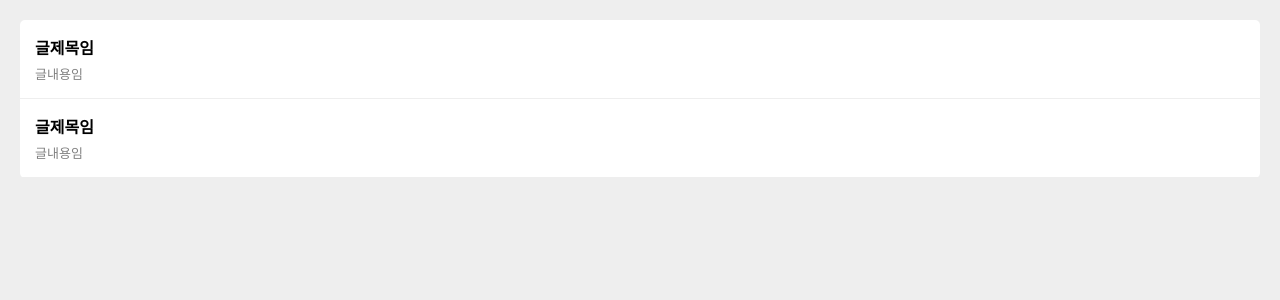
After one commit to 2ckdaks/node_study, a Node server app: template views/list.ejs in a window 1280 px wide. The commit adds this page. Shown: the top 300 px of the page. Run offline with Node 20, Linux system fonts and the light colour scheme; the template is opened without the code that fills it, so the values that code supplies are empty; some libraries are stand-ins or nearby versions.

Commit message:
ejs셋팅, 출력한 데이터 전달

```diff
--- a/package.json
+++ b/package.json
@@ -12,6 +12,7 @@
   "license": "ISC",
   "dependencies": {
     "dotenv": "^16.4.1",
+    "ejs": "^3.1.9",
     "express": "^4.18.2",
     "mongodb": "^5.9.2",
     "nodemon": "^3.0.3"
--- a/public/main.css
+++ b/public/main.css
@@ -13,3 +13,25 @@ body {
 .logo {
   font-weight: bold;
 }
+
+.grey-bg {
+  background: #eee;
+}
+.white-bg {
+  background: white;
+  margin: 20px;
+  border-radius: 5px;
+}
+.list-box {
+  padding: 10px;
+  border-bottom: 1px solid #eee;
+}
+.list-box h4 {
+  font-size: 16px;
+  margin: 5px;
+}
+.list-box p {
+  font-size: 13px;
+  margin: 5px;
+  color: grey;
+}
--- a/server.js
+++ b/server.js
@@ -32,7 +32,8 @@ app.get("/shop", (req, res) => {
   res.send("shop page");
 });
 
+//ejs셋팅, 출력한 데이터 전달
 app.get("/list", async (req, res) => {
   let result = await db.collection("post").find().toArray();
-  res.send(result[0].title);
+  res.render("list.ejs", { result: result });
 });
--- /dev/null
+++ b/views/list.ejs
@@ -0,0 +1,21 @@
+<!DOCTYPE html>
+<html>
+  <head>
+    <meta charset="UTF-8" />
+    <meta name="viewport" content="width=device-width, initial-scale=1.0" />
+    <title>Document</title>
+    <link href="/main.css" rel="stylesheet" />
+  </head>
+  <body class="grey-bg">
+    <div class="white-bg">
+      <div class="list-box">
+        <h4>글제목임</h4>
+        <p>글내용임</p>
+      </div>
+      <div class="list-box">
+        <h4>글제목임</h4>
+        <p>글내용임</p>
+      </div>
+    </div>
+  </body>
+</html>
```
Also changed, not shown: 1 other file.
